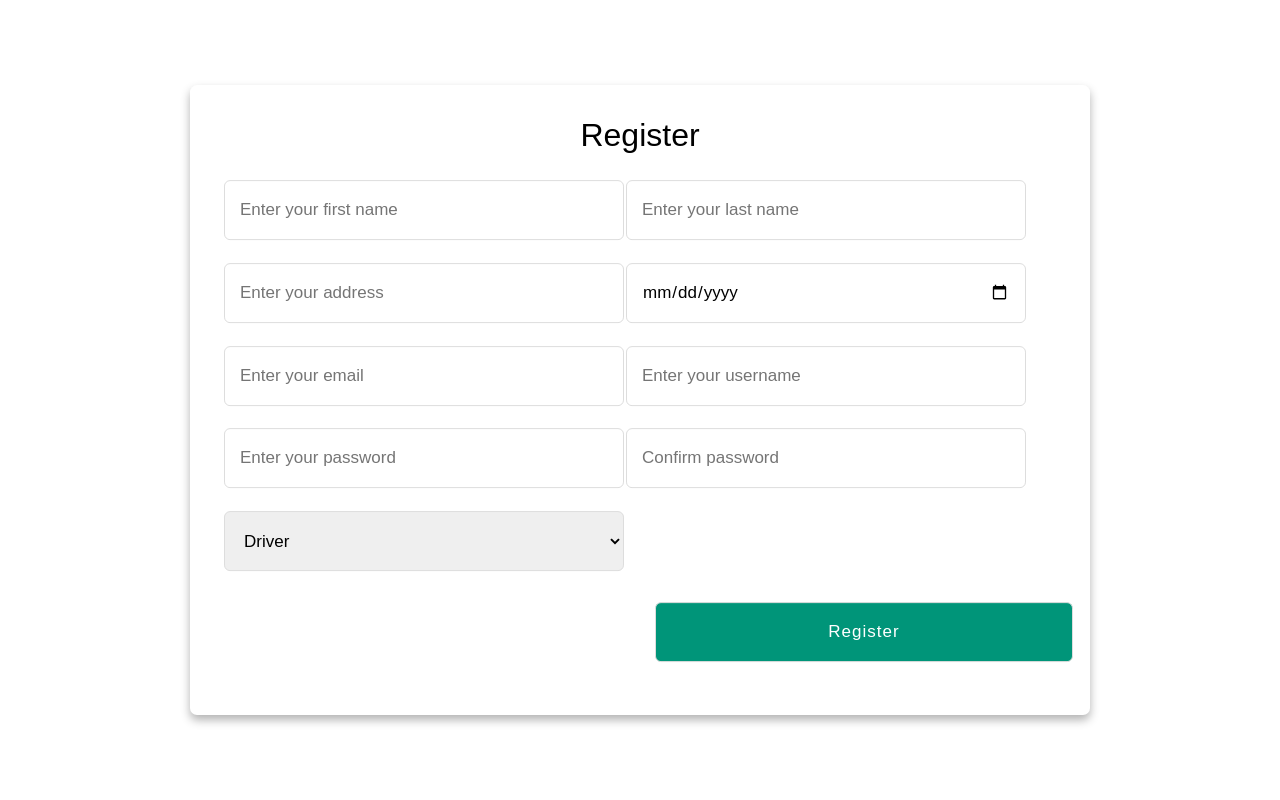
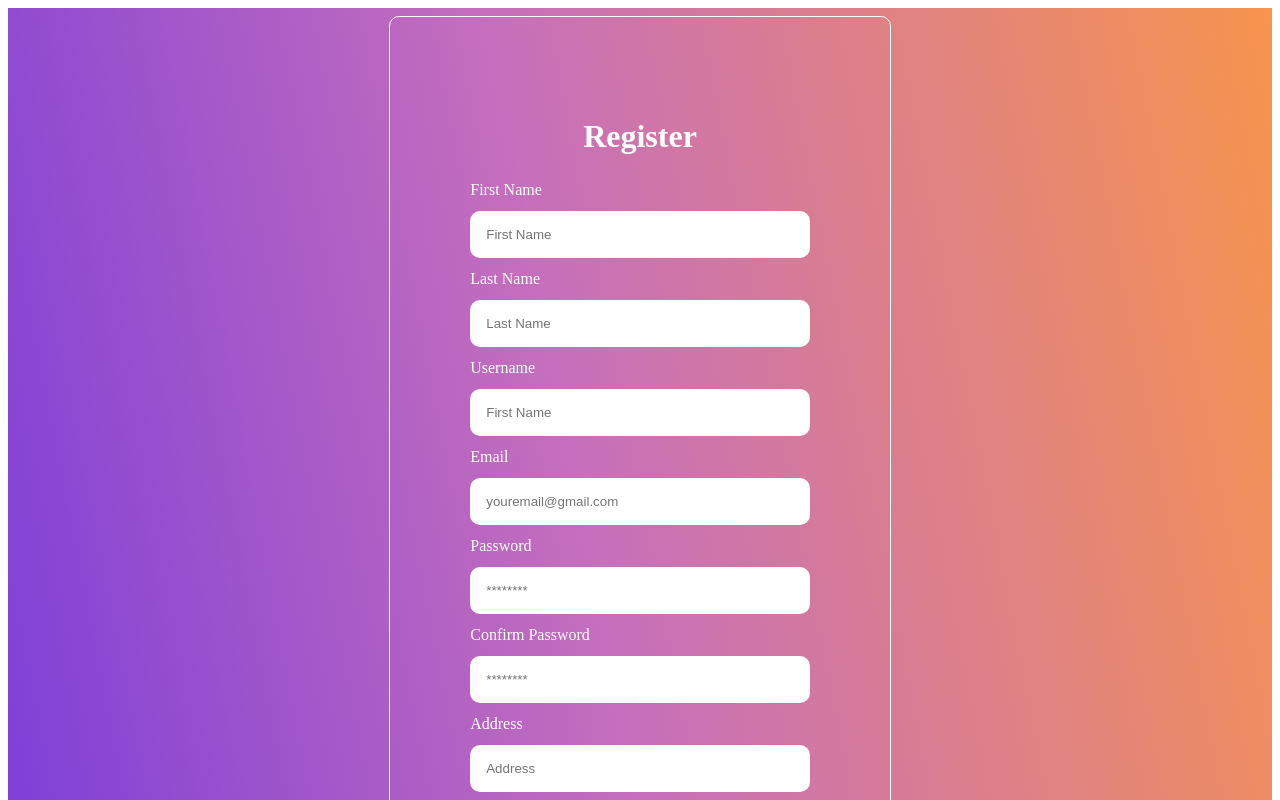
Before and after one commit to wildbohana/pvp_projekat, a React (Create React App) app in the folder ui/: page /register in a window 1280 px wide. Shown: the top 800 px of the page. Built offline with nearby package versions, Linux system fonts and the light colour scheme.

Commit message:
login & register change

```diff
--- a/ui/package.json
+++ b/ui/package.json
@@ -8,6 +8,8 @@
     "@testing-library/react": "^13.4.0",
     "@testing-library/user-event": "^13.5.0",
     "axios": "^1.6.8",
+    "js-cookie": "^3.0.5",
+    "jwt-decode": "^4.0.0",
     "react": "^18.2.0",
     "react-dom": "^18.2.0",
     "react-router-dom": "^6.22.3",
--- a/ui/src/App.css
+++ b/ui/src/App.css
@@ -1,38 +1,58 @@
 .App {
 	text-align: center;
+	display: flex;
+	min-height: 100vh;
+	align-items: center;
+	justify-content: center;
+	color: white;
+	background-image: linear-gradient(79deg, #7439db, #C66FBC 48%, #F7944D);
   }
 
-.App-logo {
-	height: 40vmin;
-	pointer-events: none;
+  .auth-form-container, .login-form, .register-form {
+	display: flex;
+	flex-direction: column;
   }
 
-@media (prefers-reduced-motion: no-preference) {
-	.App-logo {
-		animation: App-logo-spin infinite 20s linear;
+  @media screen and (min-width: 600px) {
+	.auth-form-container {
+	  padding: 5rem;
+	  border: 1px solid white;
+	  border-radius: 10px;
+	  margin: 0.5rem;
 	}
   }
 
-.App-header {
-	background-color: #282c34;
-	min-height: 100vh;
-	display: flex;
-	flex-direction: column;
-	align-items: center;
-	justify-content: center;
-	font-size: calc(10px + 2vmin);
-	color: white;
+  label {
+	text-align: left;
+	padding: 0.25rem 0;
   }
 
-.App-link {
- 	color: #61dafb;
+  input {
+	margin: 0.5rem 0;
+	padding: 1rem;
+	border: none;
+	border-radius: 10px;
   }
 
-@keyframes App-logo-spin {
-	from {
-		transform: rotate(0deg);
+  button {
+	border: none;
+	background-color: white;
+	padding: 20px;
+	border-radius: 10px;
+	cursor: pointer;
+	color: #7439db;
   }
-	to {
-		transform: rotate(360deg);
+
+  .link-btn {
+	background: none;
+	color: white;
+	text-decoration: underline;
   }
+
+  .register-button {
+	margin-bottom: 20px;
   }
+
+  .google-button-container {
+	margin-bottom: 20px;
+  }
--- a/ui/src/App.js
+++ b/ui/src/App.js
@@ -11,8 +11,8 @@ npm install axios
 import React from 'react';
 import { BrowserRouter as Router, Route, Routes } from 'react-router-dom';
 import './App.css';
-import { Login } from './Pages/Auth/Login';
-import { Register } from './Pages/Auth/Register';
+import Login from './Pages/Auth/Login';
+import Register from './Pages/Auth/Register';
 import { Home } from './Pages/Home/Home';
 
 function App() {
--- a/ui/src/Pages/Auth/Login.jsx
+++ b/ui/src/Pages/Auth/Login.jsx
@@ -1,66 +1,51 @@
 import React, { useState } from 'react'
 import { useNavigate } from 'react-router-dom';
-import axios from 'axios'
-import styles from './Login.module.css'
+import axiosInstance from "../../Utils/axiosInstance";
+import Cookies from 'js-cookie';
 
-export const Login = () => {
+function Login() {
     const [email, setEmail] = useState('');
     const [password, setPassword] = useState('');
-    const [errorMessage, setErrorMessage] = useState('');
+    const navigate = useNavigate();
 
-    const navigate = useNavigate();
-    const handleLogin = async () => {
-        try {
-            const response = await axios.post('/auth/login', {
-                email,
-                password,
-            });
+	const handleSubmit = async (e) => {
+		e.preventDefault();
 
-			/*
-			const { token } = response.data;
-            localStorage.clear();
-            console.log(localStorage);
+		const loginData = {
+			Email: email,
+			Password: password
+		};
+		axiosInstance.post("/auth/login", loginData)
+			.then(response => {
+				const token = response.data;
+				Cookies.set('jwt-token', token, { expires: 7, secure: true, sameSite: 'Strict' });
+				localStorage.setItem('currentUser', email);
+				navigate('/');
+			})
+			.catch(error => {
+				console.error('Error during login:', error);
+			});
+	}
 
-            localStorage.setItem('userToken', token);
-            console.log(localStorage);
-			*/
+	const navigateToRegister = () => {
+		navigate('/register');
+	};
 
-			setErrorMessage('');
-            handleLoginSuccessfulClick();
-        } catch (error) {
-            console.error('Login failed:', error.response ? error.response.data : error.message);
-            setErrorMessage('Login failed. Please check your credentials.');
-        }
-    };
+	return (
+		<div className="App">
+		<div className="auth-form-container">
+			<h2>Login</h2>
+			<form className="login-form" onSubmit={handleSubmit}>
+				<label htmlFor="email">email</label>
+				<input value={email} onChange={(e) => setEmail(e.target.value)} type="email" placeholder="youremail@gmail.com" id="email" name="email" />
+				<label htmlFor="password">password</label>
+				<input value={password} onChange={(e) => setPassword(e.target.value)} type="password" placeholder="********" id="password" name="password" />
+				<button type="submit">Log In</button>
+			</form>
+			<button className="link-btn" onClick={navigateToRegister}>Don't have an account? Register here.</button>
+		</div>
+		</div>
+	)
+}
 
-    const handleLoginSuccessfulClick = () => {
-        navigate('/home');
-    };
-
-    return (
-        <div className={styles.container}>
-            <div className={styles.form}>
-                <h1>Login</h1>
-                <form>
-                    <input type="text" placeholder='Enter your email' className={styles['form-input']} value={email} onChange={(e) => setEmail(e.target.value)} />
-                    <input type="password" placeholder='Enter your password' className="form-input" value={password} onChange={(e) => setPassword(e.target.value)} />
-                    <button className={styles.button} onClick={(e) => {
-                        e.preventDefault();
-                        if (email.trim() === '' || password.trim() === '') {
-                            setErrorMessage('Please enter both email and password.');
-                        } else {
-                            handleLogin();
-                            setErrorMessage('');
-                        }
-                    }}>Login</button>
-                    {errorMessage && <p style={{ color: 'red', textAlign: 'center', marginBottom: 20 }}>{errorMessage}</p>}
-                </form>
-                <div className={styles.signup}>
-                    <span className={styles.signup}>Don't have an account?
-                        <a className={styles.link} href='/register'> Sign up </a>
-                    </span>
-                </div>
-            </div>
-        </div>
-    );
-};
+export default Login;
--- a/ui/src/Pages/Auth/Login.module.css
+++ /dev/null
@@ -1,81 +0,0 @@
-* {
-    margin: 0;
-    padding: 0;
-    box-sizing: border-box;
-    font-family: 'Poppins', sans-serif;
-}
-
-.container {
-    position: absolute;
-    top: 50%;
-    left: 50%;
-    transform: translate(-50%, -50%);
-    max-width: 430px;
-    width: 100%;
-    background: #fff;
-    border-radius: 7px;
-    box-shadow: 0 5px 10px rgba(0, 0, 0, 0.3);
-}
-
-.container .form {
-    padding: 2rem;
-}
-
-h1 {
-    font-size: 2rem;
-    font-weight: 500;
-    text-align: center;
-    margin-bottom: 1.5rem;
-}
-
-.form input {
-    height: 60px;
-    width: 100%;
-    padding: 0 15px;
-    font-size: 17px;
-    margin-bottom: 1.3rem;
-    border: 1px solid #ddd;
-    border-radius: 6px;
-    outline: none;
-}
-
-.form input:focus {
-    box-shadow: 0 1px 0 rgba(0, 0, 0, 0.2);
-}
-
-.button {
-    color: #fff;
-    background: #009579;
-    font-size: 1.2rem;
-    font-weight: 500;
-    letter-spacing: 1px;
-    cursor: pointer;
-    height: 60px;
-    width: 90%;
-    padding: 0 15px;
-    font-size: 17px;
-    margin-top: 0.5rem;
-    margin-bottom: 1.3rem;
-	margin-left: 15px;
-	margin-right: 15px;
-    border: 1px solid #ddd;
-    border-radius: 6px;
-    outline: none;
-}
-
-.button:hover {
-    background: #006653;
-}
-
-.signup {
-    font-size: 17px;
-    text-align: center;
-}
-
-.link {
-    color: #009579;
-}
-
-.link:hover {
-	color: #53b4a3;
-}
--- a/ui/src/Pages/Auth/Register.jsx
+++ b/ui/src/Pages/Auth/Register.jsx
@@ -1,9 +1,8 @@
 import React, { useState } from 'react';
 import { useNavigate } from 'react-router-dom';
-import axios from 'axios';
-import styles from './Register.module.css'
+import axiosInstance from "../../Utils/axiosInstance";
 
-export const Register = () => {
+function Register() {
     const [firstname, setFirstName] = useState('');
     const [lastname, setLastName] = useState('');
     const [address, setAddress] = useState('');
@@ -13,87 +12,100 @@ export const Register = () => {
 	const [username, setUsername] = useState('');
     const [password, setPassword] = useState('');
 	const [password2, setPassword2] = useState('');
-    const [errorMessage, setErrorMessage] = useState('');
-
+    const [image, setImage] = useState('');
 	const navigate = useNavigate();
 
-    const handleRegister = async () => {
+	const handleImageUploaded = (e) => {
+		const file = e.target.files[0];
+		const reader = new FileReader();
+		reader.onloadend = () => {
+			setImage(reader.result);
+		}
+		reader.readAsDataURL(file);
+	}
+
+    // Function to convert array buffer to base64 string with header
+	const arrayBufferToBase64 = (buffer, mimeType) => {
+		let binary = '';
+		const bytes = new Uint8Array(buffer);
+		const len = bytes.byteLength;
+		for (let i = 0; i < len; i++) {
+			binary += String.fromCharCode(bytes[i]);
+		}
+		const base64String = btoa(binary);
+		return `data:${mimeType};base64,${base64String}`;
+	};
+
+	const handleSubmit = async (e) => {
+		e.preventDefault();
+		const userData = {
+            Firstname: firstname,
+			Lastname: lastname,
+            Address: address,
+            DateOfBirth: dob,
+            Role: usertype,
+			Email: email,
+            Username: username,
+			Password: password,
+            ConfirmPassword: password2,
+			PhoroUrl: image,
+		};
+
+        // login je rutiran na /
 		try {
-            const response = await axios.post('/auth/register', {
-                firstname,
-                lastname,
-                address,
-                dob,
-                usertype,
-                email,
-				username,
-                password,
-            });
-            const successMessage = response.data;
-            console.log(successMessage);
-
-            setErrorMessage('');
-            window.alert('Registration successful!');
+			const response = await axiosInstance.post("auth/register", {...userData});
+			navigate("/")
 		} catch (error) {
-            console.error('Registration failed:', error.response ? error.response.data : error.message);
-            setErrorMessage('Registration failed. Please check your details and try again.');
+			console.error("There was an error!", error);
 		}
 	};
 
-    const handleRegisterClick = () => {
+	const navigateToLogin = () => {
 		navigate('/');
-    }
+	};
 
     return (
-        <div className={styles.container}>
-            <div className={styles.form}>
+        <div className="App">
+		<div className="auth-form-container">
 			<h1>Register</h1>
-                <form>
-					<table>
-						<tr>
-							<td><input type="text" className={styles['form-input']} placeholder='Enter your first name' value={firstname} onChange={(e) => setFirstName(e.target.value)} /></td>
-							<td><input type="text" className={styles['form-input']} placeholder='Enter your last name' value={lastname} onChange={(e) => setLastName(e.target.value)} /></td>
-						</tr>
-						<tr>
-							<td><input type="text" className={styles['form-input']} placeholder='Enter your address' value={address} onChange={(e) => setAddress(e.target.value)} /></td>
-							<td><input type="date" className={styles['form-input']} placeholder='Enter your date of birth' value={dob} onChange={(e) => setDob(e.target.value)} /></td>
-						</tr>
-						<tr>
-							<td><input type="email" className={styles['form-input']} placeholder='Enter your email' value={email} onChange={(e) => setEmail(e.target.value)} /></td>
-							<td><input type="text" className={styles['form-input']} placeholder='Enter your username' value={username} onChange={(e) => setUsername(e.target.value)} /></td>
-						</tr>
-						<tr>
-							<td><input type="password" className={styles['form-input']} placeholder='Enter your password' value={password} onChange={(e) => setPassword(e.target.value)} /></td>
-							<td><input type="password" className={styles['form-input']} placeholder='Confirm password' value={password2} onChange={(e) => setPassword2(e.target.value)} /></td>
-						</tr>
-						<tr>
-							<td>
-								<select value={usertype} onChange={(e) => setType(e.target.value)}>
-									<option value="driver">Driver</option>
-									<option value="customer">Customer</option>
-								</select>
-							</td>
-						</tr>
-					</table>
+			<form className="register-form" onSubmit={handleSubmit}>
+				<label htmlFor="firstname">First Name</label>
+				<input value={firstname} onChange={(e) => setFirstName(e.target.value)} id="firstname" placeholder="First Name" />
 
-                    <button className={styles.button} onClick={(e) => {
-                        e.preventDefault();
-                        if (firstname.trim() === '' || lastname.trim() === '' || address.trim() === '' || dob.trim() === '' || usertype.trim() === '' || username.trim() === '' || email.trim() === '' || password.trim() === '' || password2.trim() === '') {
-                            setErrorMessage('Please fill input fields!');
-                        }
-						// Samo na frontu se proverava da li se poklapaju lozinke
-						else if (password !== password2) {
-							setErrorMessage('Passwords do not match!');
-						}
-						else {
-                            handleRegister();
-                            handleRegisterClick();
-                            setErrorMessage('');
-                        }
-                    }}>Register</button>
-                    {errorMessage && <p style={{ color: 'red', textAlign: 'center', marginBottom: 20 }} > {errorMessage}</p>}
+				<label htmlFor="lastname">Last Name</label>
+				<input value={lastname} onChange={(e) => setLastName(e.target.value)} id="lastname" placeholder="Last Name" />
+
+                <label htmlFor="username">Username</label>
+				<input value={username} onChange={(e) => setUsername(e.target.value)} id="username" placeholder="First Name" />
+
+				<label htmlFor="email">Email</label>
+				<input value={email} onChange={(e) => setEmail(e.target.value)} type="email" placeholder="youremail@gmail.com" id="email" />
+
+				<label htmlFor="password">Password</label>
+				<input value={password} onChange={(e) => setPassword(e.target.value)} type="password" placeholder="********" id="password" />
+
+				<label htmlFor="password">Confirm Password</label>
+				<input value={password2} onChange={(e) => setPassword2(e.target.value)} type="password" placeholder="********" id="password2" />
+
+				<label htmlFor="address">Address</label>
+				<input value={address} onChange={(e) => setAddress(e.target.value)} id="address" placeholder="Address" />
+
+                <label htmlFor="dob">Date of Birth</label>
+				<input type="date" placeholder='Enter your date of birth' value={dob} onChange={(e) => setDob(e.target.value)} id="dob" />
+
+                <label htmlFor="usertype">User role</label>
+				<input value={usertype} onChange={(e) => setType(e.target.value)} id="usertype" placeholder="Driver/Cusomer" />
+
+				<label htmlFor="image">Image</label>
+				<input type="file" onChange={handleImageUploaded} />
+
+				<button type="submit" className="register-button">Register</button>
 			</form>
+
+			<button className="link-btn" onClick={navigateToLogin}>Already have an account? Login here.</button>
 		</div>
 		</div>
     );
 };
+
+export default Register;
--- a/ui/src/Pages/Auth/Register.module.css
+++ /dev/null
@@ -1,95 +0,0 @@
-* {
-    margin: 0;
-    padding: 0;
-    box-sizing: border-box;
-    font-family: 'Poppins', sans-serif;
-}
-
-.container {
-    position: absolute;
-    top: 50%;
-    left: 50%;
-    transform: translate(-50%, -50%);
-    max-width: 900px;
-    width: 100%;
-    background: #fff;
-    border-radius: 7px;
-    box-shadow: 0 5px 10px rgba(0, 0, 0, 0.3);
-}
-
-.container .form {
-    padding: 2rem;
-}
-
-h1 {
-    font-size: 2rem;
-    font-weight: 500;
-    text-align: center;
-    margin-bottom: 1.5rem;
-}
-
-.form input {
-    height: 60px;
-    width: 400px;
-    padding: 0 15px;
-    font-size: 17px;
-    margin-bottom: 1.3rem;
-    border: 1px solid #ddd;
-    border-radius: 6px;
-    outline: none;
-}
-
-.form input:focus {
-    box-shadow: 0 3px 0 rgba(200, 220, 240, 0.7);
-}
-
-.form select {
-	height: 60px;
-    width: 400px;
-    padding: 0 15px;
-    font-size: 17px;
-    margin-bottom: 1.3rem;
-    border: 1px solid #ddd;
-    border-radius: 6px;
-    outline: none;
-}
-
-.button {
-    color: #fff;
-    background: #009579;
-    font-size: 1.2rem;
-    font-weight: 500;
-    letter-spacing: 1px;
-    cursor: pointer;
-    height: 60px;
-    width: 50%;
-    padding: 0 15px;
-    font-size: 17px;
-    margin-top: 0.5rem;
-    margin-bottom: 1.3rem;
-	margin-left: 15px;
-	margin-right: 15px;
-    border: 1px solid #ddd;
-    border-radius: 6px;
-    outline: none;
-
-	position: relative;
-  	left: 50%;
-}
-
-.button:hover {
-    background: #006653;
-}
-
-.signup {
-    font-size: 17px;
-    text-align: center;
-}
-
-.link {
-    color: #009579;
-}
-
-.link:hover {
-	color: #53b4a3;
-}
--- /dev/null
+++ b/ui/src/Utils/axiosInstance.js
@@ -0,0 +1,22 @@
+import axios from 'axios';
+import Cookies from 'js-cookie';
+
+//const api_url = process.env.API_URL;
+
+const api_url = "http://localhost:8102";
+
+const axiosInstance = axios.create({
+	baseURL: api_url,
+});
+
+axiosInstance.interceptors.request.use((config) => {
+	const token = Cookies.get('jwt-token');
+	if (token) {
+		config.headers.Authorization = `Bearer ${token}`;
+	}
+	return config;
+}, (error) => {
+	return Promise.reject(error);
+});
+
+export default axiosInstance;
```
Also changed, not shown: 2 other files (tests, documents, lock files or other folders). Lines whose indentation alone changed are shown as unchanged.
